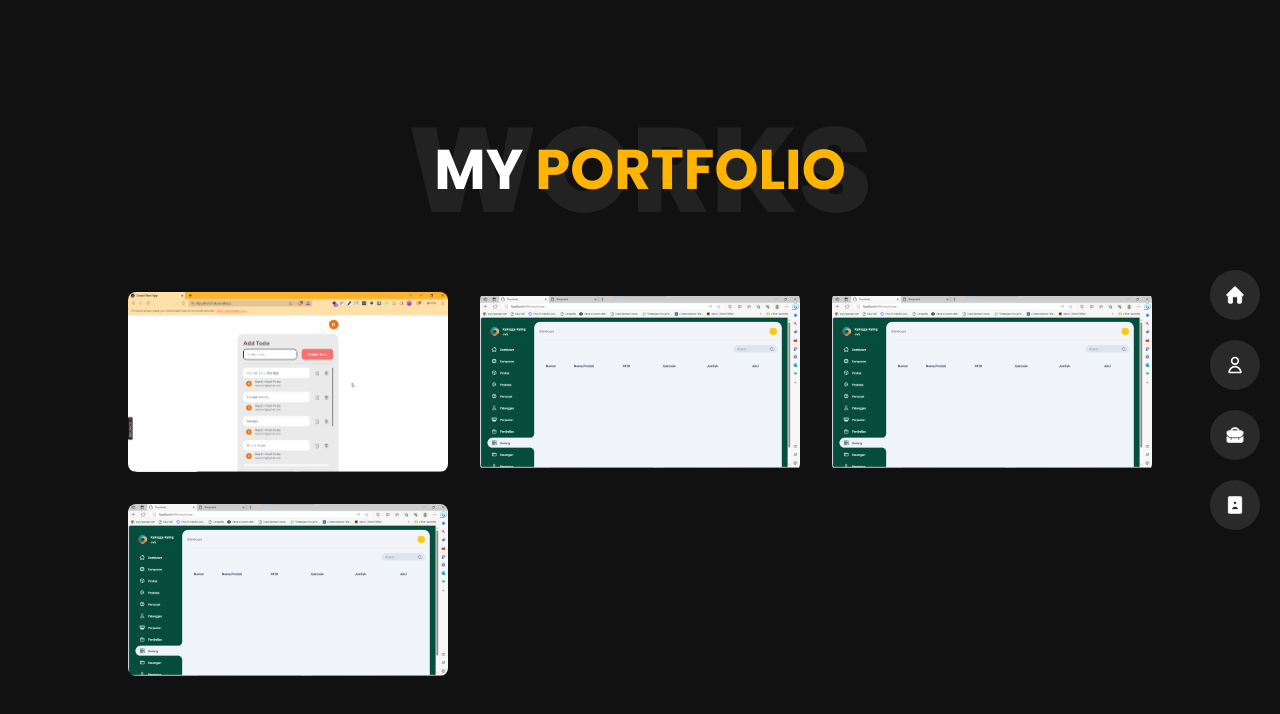
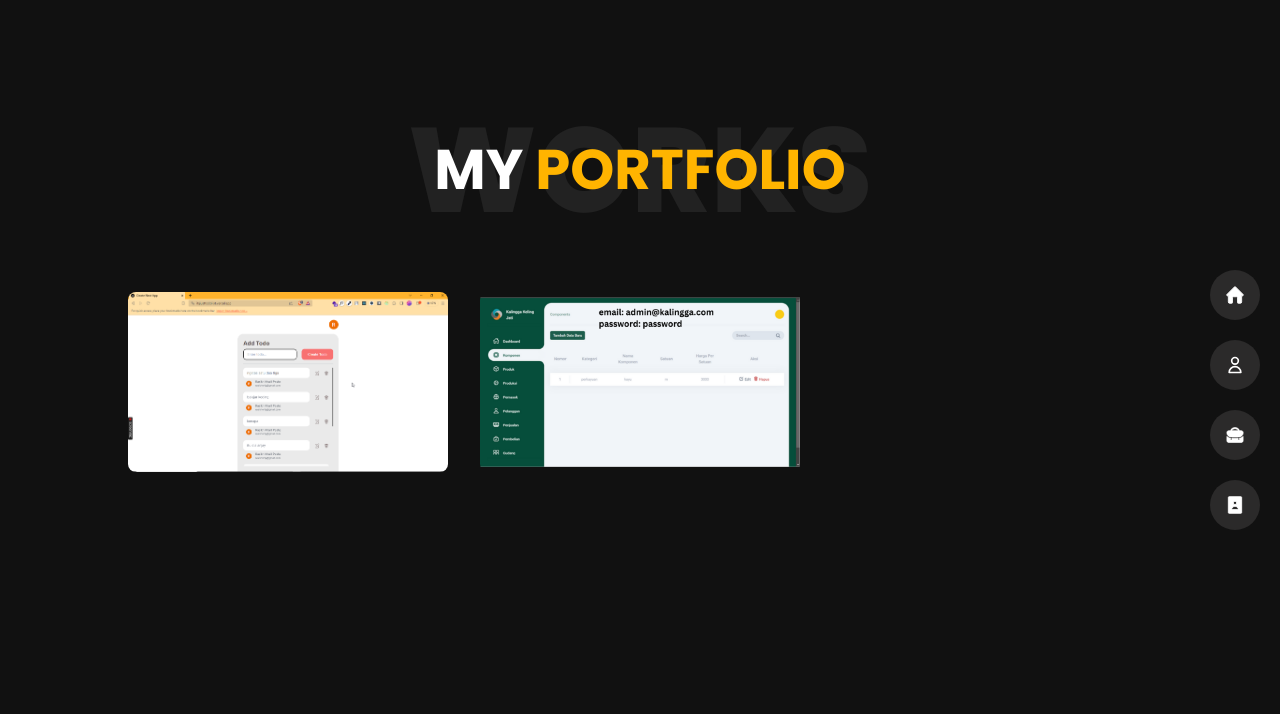
Before and after one commit to Rasikhkp/portfolio, a React (Vite) app: page /portfolio in a window 1280 px wide. Shown: the top 714 px of the page. Built offline with nearby package versions, Linux system fonts and the light colour scheme; what notyf would draw is missing.

Commit message:
chore: add kalingga in portfolio

```diff
--- a/src/components/ImagePreview.tsx
+++ b/src/components/ImagePreview.tsx
@@ -28,28 +28,31 @@ export default function ImagePreview({
 				<div className="text-2xl font-bold text-[#FFB400]">
 					IMAGE PROJECT
 				</div>
-
-				<div className="flex gap-1 justify-between mt-4 text-white text-start text-xs">
+				{/* http://kalinggakelingjati.site/components */}
+				<div className="flex justify-between gap-3 mt-4 text-xs text-white text-start">
 					<div>
 						<div>
-							<img src={document} className="inline mr-3 w-3" /> Project
+							<img src={document} className="inline w-3 mr-3" /> Project
 							: {project}
 						</div>
-						<div className="mt-2 flex gap-2">
+						<div className="flex gap-2 mt-2">
 							<div className="flex items-start gap-1 w-fit">
-								<img src={tag} className="inline mr-2 w-4" />
+								<img src={tag} className="inline w-4 mr-2" />
 								Techstack :
 							</div>
 							<div className="flex-1">{techstack}</div>
 						</div>
 					</div>
 					<div>
-						<div>
-							<img src={person} className="inline mr-3 w-4" /> Client :{" "}
-							{client}
+						<div className="flex gap-2 mt-2">
+								<div className="flex items-start gap-1 w-fit">
+									<img src={person} className="inline w-4 mr-2" />
+									Client :
+								</div>
+								<div className="flex-1">{client}</div>
 						</div>
 						<div className="mt-2">
-							<img src={eye} className="inline mr-3 w-4" />
+							<img src={eye} className="inline w-4 mr-3" />
 							<div className="inline ">Preview : </div>
 							<a
 								href={preview}
@@ -101,7 +104,7 @@ export default function ImagePreview({
 							Techstack : {techstack}
 						</div>
 					</div>
-					<div className="flex gap-2 mt-2 items-start">
+					<div className="flex items-start gap-2 mt-2">
 						<img
 							className="w-3 min-[677px]:w-4 transition-all"
 							src={eye}
--- a/src/pages/Portfolio.tsx
+++ b/src/pages/Portfolio.tsx
@@ -1,7 +1,7 @@
 import x from "../../public/icon/x.svg";
 import FloatingNavCircle from "../components/FloatingNavCircle";
 import PortfolioImage from "../components/PortfolioImage";
-import porto1 from "../../public/img/1710.jpg";
+import fotoKalingga from "../../public/img/foto kalingga.png"
 import todolistss from "../../public/img/todlist sss.png"
 import Carousel from "../components/Carousel";
 import { useState } from "react";
@@ -26,28 +26,12 @@ const portfolios = [
 		image: todolistss,
 	},
 	{
-		slug: "mobile-google",
-		project: "Mobile App",
-		techstack: "React Native, TypeScript",
-		client: "Google",
-		preview: "www.google.com",
-		image: porto1,
-	},
-	{
-		slug: "web-amazon",
-		project: "E-commerce Website",
-		techstack: "React, Redux, Node.js",
-		client: "Amazon",
-		preview: "www.amazon.com",
-		image: porto1,
-	},
-	{
-		slug: "app-facebook",
-		project: "Social Media App",
-		techstack: "React, Firebase",
-		client: "Facebook",
-		preview: "www.facebook.com",
-		image: porto1,
+		slug: "web-kalingga",
+		project: "Website",
+		techstack: "Laravel, Javascript, Tailwind, AlpineJs",
+		client: "CV Kalingga Keling Jati",
+		preview: "http://kalinggakelingjati.site",
+		image: fotoKalingga,
 	},
 ];
 
@@ -98,9 +82,9 @@ const Portfolio = () => {
 					/>
 					<button
 						onClick={() => setOpenCarousel(false)}
-						className="fixed top-6 lg:top-5 right-1/2 translate-x-1/2 lg:translate-x-0 lg:right-5 z-40 hover:opacity-60 transition-all active:opacity-40"
+						className="fixed z-40 transition-all translate-x-1/2 top-6 lg:top-5 right-1/2 lg:translate-x-0 lg:right-5 hover:opacity-60 active:opacity-40"
 					>
-						<img src={x} className="lg:w-7 w-4" alt="" />
+						<img src={x} className="w-4 lg:w-7" alt="" />
 					</button>
 				</>
 			) : null}
```
Also changed, not shown: public/img/foto kalingga.png (added).
